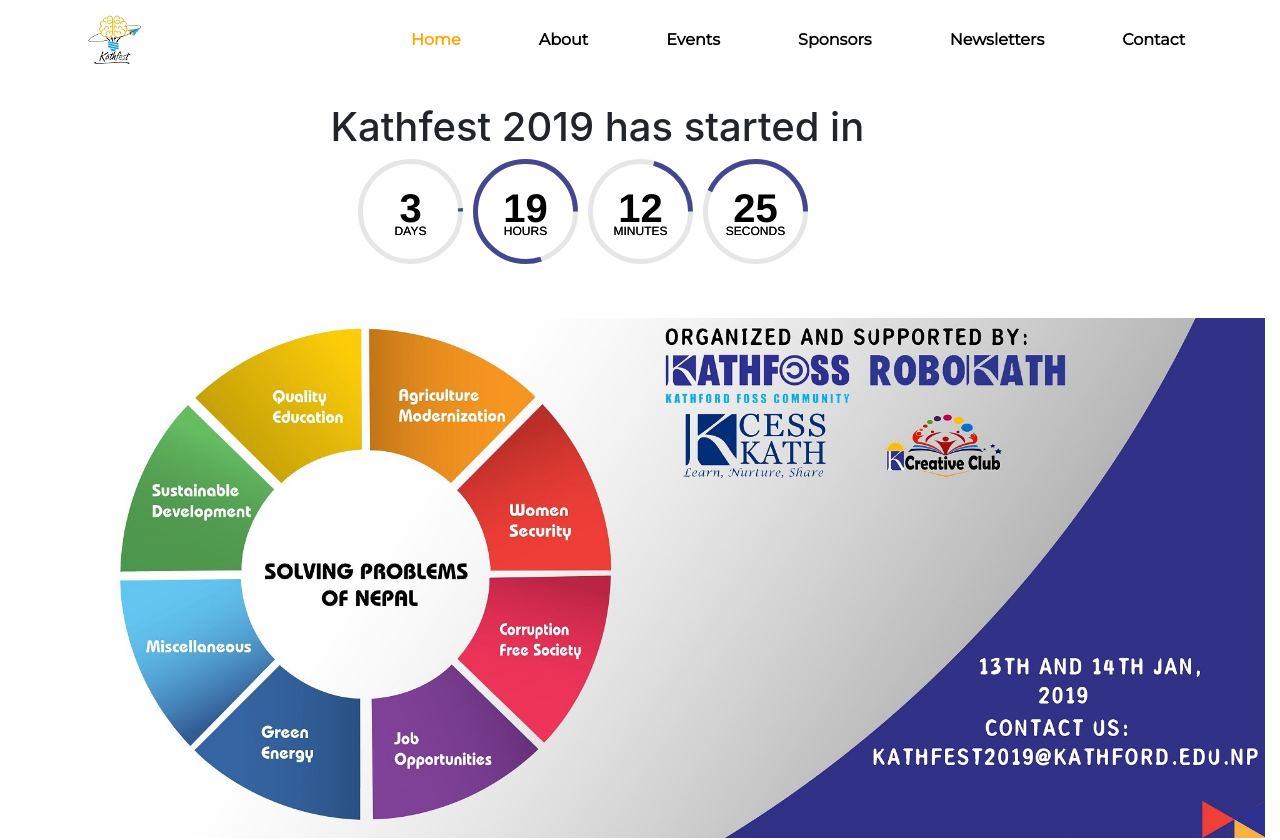
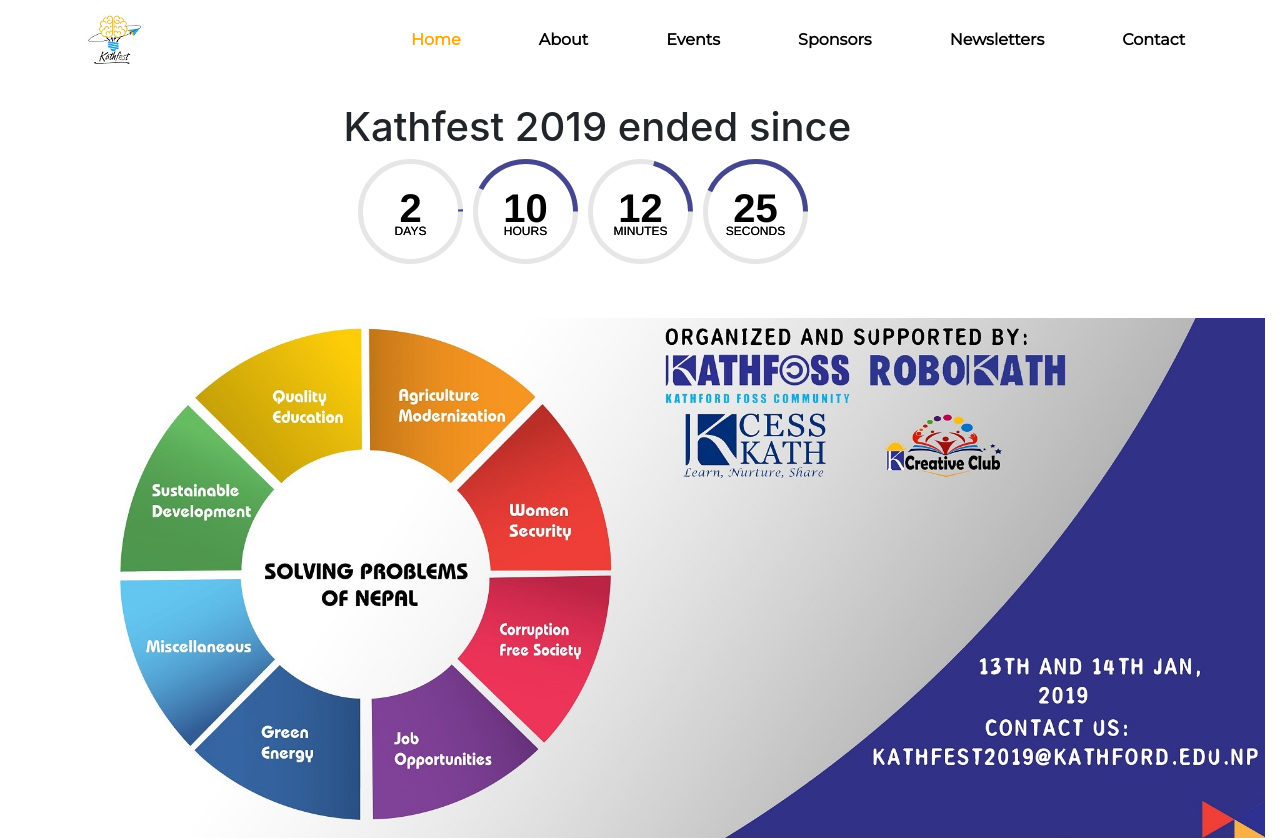
Before and after one commit to kathfest/kathfest.github.io, a plain HTML site: page index.html in a window 1280 px wide. Shown: the top 840 px of the page. Drawn offline with nearby package versions, Linux system fonts and the light colour scheme.

Commit message:
edited the countdown

```diff
--- a/index.html
+++ b/index.html
@@ -80,7 +80,7 @@
  	<div class="container-fluid">
 
 <br/>
-<div class="col-md-12 text-center"><h1>Kathfest 2019 has started in &nbsp;&nbsp;&nbsp;&nbsp;&nbsp;&nbsp;&nbsp;</h1><div class="countdownwrap" ></div>
+<div class="col-md-12 text-center"><h1>Kathfest 2019 ended since &nbsp;&nbsp;&nbsp;&nbsp;&nbsp;&nbsp;&nbsp;</h1><div class="countdownwrap" ></div>
 </div>
 <br><br>
 
@@ -171,7 +171,7 @@
 
 
 <script>var ringer = {
-  countdown_to: "01/13/2019 09:00:00",
+  countdown_to: "01/14/2019 18:00:00",
   rings: {
     'DAYS': {
       s: 86400000, // mseconds in a day,
```
